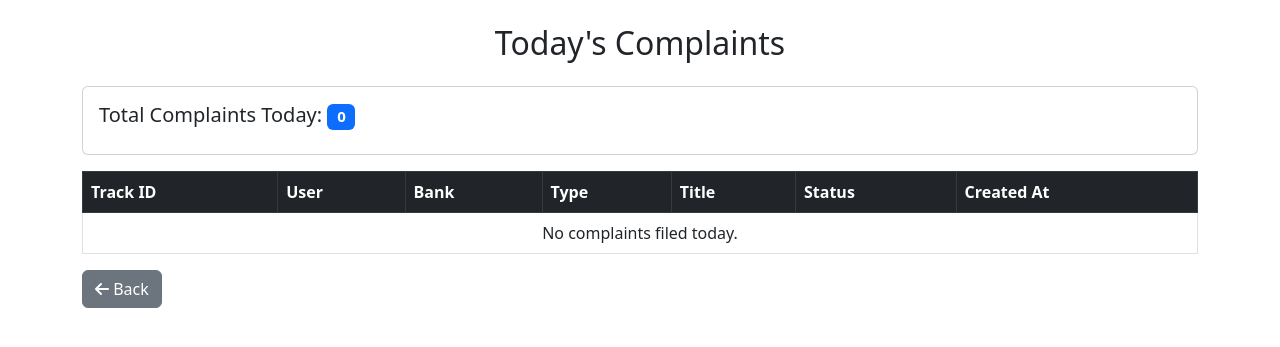
After one commit to pankaj-bansal00/Complaint_Portal, a Django app: page /Admin/today-complaints/ in a window 1280 px wide. The commit adds this page. Shown: the top 347 px of the page. Run offline with Django 5.2, Linux system fonts and the light colour scheme; data that the repository does not hold is empty; parts of the project's set-up code (start-up, migrations or seed data) failed here and were passed over.

Commit message:
fix staff

```diff
--- /dev/null
+++ b/mainsite/Admin/templates/complaints/today_complaints.html
@@ -0,0 +1,69 @@
+<!DOCTYPE html>
+<html lang="en">
+<head>
+    <meta charset="UTF-8">
+    <meta name="viewport" content="width=device-width, initial-scale=1.0">
+    <title>Today's Complaints</title>
+
+    <!-- Bootstrap 5 -->
+    <link href="https://cdn.jsdelivr.net/npm/bootstrap@5.3.0/dist/css/bootstrap.min.css" rel="stylesheet">
+
+    <!-- FontAwesome Icons -->
+    <link href="https://cdnjs.cloudflare.com/ajax/libs/font-awesome/6.4.0/css/all.min.css" rel="stylesheet">
+
+    <!-- Custom CSS -->
+    <link rel="stylesheet" href="/static/admin/admin_dashboard.css">
+</head>
+<body>
+    <div class="container mt-4">
+        <h2 class="text-center mb-4">Today's Complaints</h2>
+
+        <div class="card p-3">
+            <h5>Total Complaints Today: <span class="badge bg-primary">{{ today_complaints_count }}</span></h5>
+        </div>
+
+        <table class="table table-bordered table-hover mt-3">
+            <thead class="table-dark">
+                <tr>
+                    <th>Track ID</th>
+                    <th>User</th>
+                    <th>Bank</th>
+                    <th>Type</th>
+                    <th>Title</th>
+                    <th>Status</th>
+                    <th>Created At</th>
+                </tr>
+            </thead>
+            <tbody>
+                {% for complaint in complaints %}
+                    <tr>
+                        <td>{{ complaint.track_id }}</td>
+                        <td>{{ complaint.user.username }}</td>
+                        <td>{{ complaint.bank_name }}</td>
+                        <td>{{ complaint.complaint_type }}</td>
+                        <td>{{ complaint.complaint_title }}</td>
+                        <td>
+                            <span class="badge
+                                {% if complaint.status == 'pending' %} bg-warning
+                                {% elif complaint.status == 'Under Process' %} bg-info
+                                {% elif complaint.status == 'resolved' %} bg-success {% endif %}">
+                                {{ complaint.status }}
+                            </span>
+                        </td>
+                        <td>{{ complaint.created_at|date:"Y-m-d H:i" }}</td>
+                    </tr>
+                {% empty %}
+                    <tr>
+                        <td colspan="7" class="text-center">No complaints filed today.</td>
+                    </tr>
+                {% endfor %}
+            </tbody>
+        </table>
+
+        <a href="{% url 'admin_dashboard' %}" class="btn btn-secondary"><i class="fas fa-arrow-left"></i> Back</a>
+    </div>
+
+    <!-- Bootstrap 5 JS -->
+    <script src="https://cdn.jsdelivr.net/npm/bootstrap@5.3.0/dist/js/bootstrap.bundle.min.js"></script>
+</body>
+</html>
--- a/mainsite/Admin/urls.py
+++ b/mainsite/Admin/urls.py
@@ -20,4 +20,11 @@ urlpatterns = [
     path('complaints/<str:track_id>/resolve/', views.resolve_complaint, name='resolve_complaint'),
     path('complaints/<str:track_id>/close/', views.close_complaint, name='close_complaint'),
     path('complaint_dashboard/', views.complaint_dashboard, name='complaint_dashboard'),
+
+    path('pending-complaints/', views.pending_complaints, name='pending_complaint'),
+    path('underprocess/', views.under_process_complaints, name='underprocess'),
+    path('resolved-complaints/', views.resolved_complaints, name='resolved'),
+    path('today-complaints/', views.today_complaints, name='today_complaints'),
+    path('today-resolved/', views.today_resolved_complaints, name='today_resolved_complaints'),
+
 ]
--- a/mainsite/Admin/views.py
+++ b/mainsite/Admin/views.py
@@ -256,3 +256,51 @@ def close_complaint(request, track_id):
     complaint.status = "closed"
     complaint.save()
     return redirect('complaints/admin_complaint_detail', track_id=track_id)
+
+
+def pending_complaints(request):
+    pending_complaints = Complaint.objects.filter(status='pending').order_by('-created_at')
+
+    context = {
+        'pending_complaints': pending_complaints
+    }
+    return render(request, 'complaints/pending_complaint.html', context)
+
+
+def under_process_complaints(request):
+    under_process_complaints = Complaint.objects.filter(status='Under Process').order_by('-created_at')
+
+    context = {
+        'under_process_complaints': under_process_complaints
+    }
+    return render(request, 'complaints/underprocess.html', context)
+
+
+def resolved_complaints(request):
+    resolved_complaints = Complaint.objects.filter(status='resolved').order_by('-resolved_at')
+
+    context = {
+        'resolved_complaints': resolved_complaints
+    }
+    return render(request, 'complaints/resolved.html', context)
+
+
+def today_complaints(request):
+    today = now().date()
+    complaints = Complaint.objects.filter(created_at__date=today).order_by('-created_at')
+
+    context = {
+        'complaints': complaints,
+        'today_complaints_count': complaints.count(),
+    }
+    return render(request, 'complaints/today_complaints.html', context)
+
+def today_resolved_complaints(request):
+    today = now().date()
+    resolved_complaints = Complaint.objects.filter(status='resolved', resolved_at__date=today).order_by('-resolved_at')
+
+    context = {
+        'resolved_complaints': resolved_complaints,
+        'today_resolved_count': resolved_complaints.count(),
+    }
+    return render(request, 'complaints/today_resolved_complaints.html', context)
```
Also changed, not shown: mainsite/Admin/templates/admin_dashboard.html (+32 -25 lines), mainsite/Admin/templates/complaints/pending_complaint.html (+39 -0 lines), mainsite/Admin/templates/complaints/resolved.html (+41 -0 lines), mainsite/Admin/templates/complaints/today_resolved_complaints.html (added, +60 -0 lines), mainsite/Admin/templates/complaints/underprocess.html (+41 -0 lines), mainsite/db.sqlite3, 1 other file.
